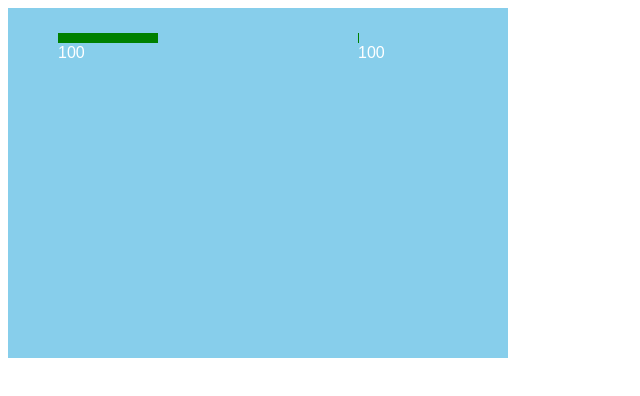
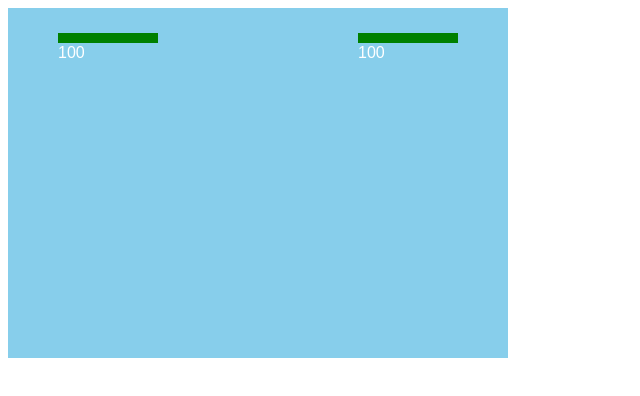
Before and after one commit to EN10/HTML5Fighting, a plain HTML site: page index.html in a window 1280 px wide. Shown: the whole page, without its empty margins (0-640 px from the left). Drawn offline with Linux system fonts and the light colour scheme.

Commit message:
add images

```diff
--- a/index.html
+++ b/index.html
@@ -17,7 +17,7 @@ else            { g.fillStyle = "Red"; }       // red health if < 50
 g.fillRect(HP,25,LP,10);                       // left player health bar
 if (RP > 50)    { g.fillStyle = "Green"; }     // green health if >= 50
 else            { g.fillStyle = "Red"; }       // red health if < 50
-g.fillRect(HP + 300,25,RP > 50,10);            // right player health bar
+g.fillRect(HP + 300,25,RP,10);            // right player health bar
 g.fillStyle = "White";
 g.font = "12pt Arial";
 g.fillText(LP,50,50);                          // display health text
```
Also changed, not shown: LM.png (added), RM.png (added).
